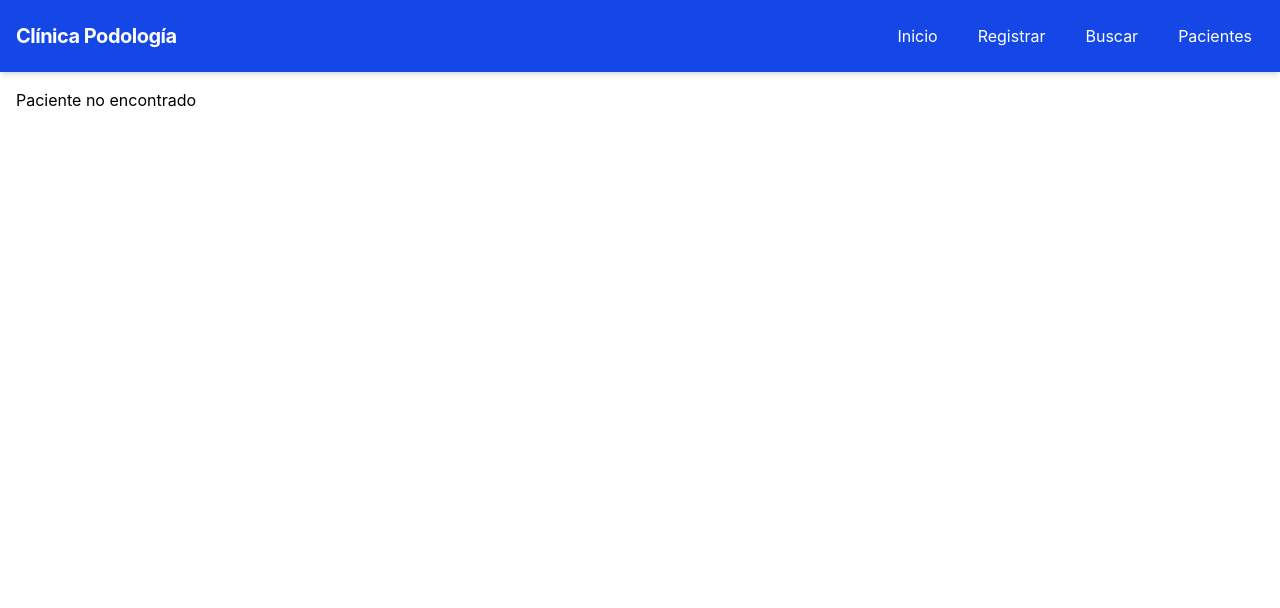
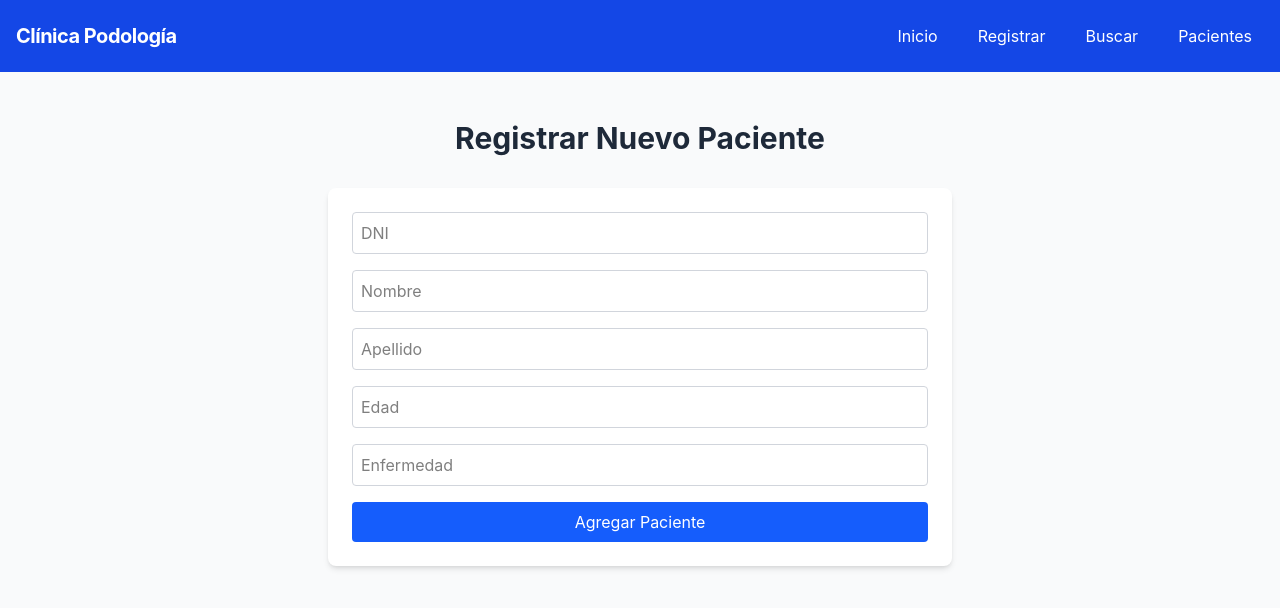
Before and after one commit to cgallardo-dev/sistema-pacientes, a React (Vite) app: page /pacientes/nuevo in a window 1280 px wide. Shown: the top 608 px of the page. Built offline with nearby package versions, Linux system fonts and the light colour scheme; no server answers; the database is empty.

Commit message:
feat(routing): move patient registration to a dedicated page

```diff
--- a/src/App.tsx
+++ b/src/App.tsx
@@ -1,5 +1,4 @@
 import { useEffect, useState } from 'react';
-import FormularioPaciente from './components/FormularioPaciente';
 import type { Paciente } from './types/paciente';
 import ListaPaciente from './components/ListaPaciente';
 import { Route, Routes } from 'react-router-dom';
@@ -8,21 +7,12 @@ import NavBar from './components/NavBar';
 import NotFound from './pages/NotFound';
 import DetallePaciente from './pages/DetallePaciente';
 import Busqueda from './pages/Busqueda';
+import Registrar from './pages/Registrar';
 import { supabase } from './supabase';
+
 function App() {
     const [pacientes, setPacientes] = useState<Paciente[]>([]);
-    async function agregarPaciente(paciente: Paciente) {
-        const { error } = await supabase
-            .from('pacientes')
-            .insert(paciente);
 
-        if (error) {
-            console.error(error);
-            alert('Error al guardar el paciente');
-        } else {
-            setPacientes(prev => [...prev, paciente]);
-        }
-    }
     useEffect(() => {
         async function cargarPacientes() {
             const { data, error } = await supabase
@@ -34,20 +24,21 @@ function App() {
         }
         cargarPacientes();
     }, []);
+
     return (
         <div>
             <NavBar />
             <Routes>
                 <Route path="/" element={<HomePage />} />
                 <Route path="/pacientes" element={
-                    <div>
-                        <FormularioPaciente onAgregarPaciente={agregarPaciente} />
+                    <div className="py-12">
                         <ListaPaciente pacientes={pacientes} />
                     </div>
                 } />
-                <Route path="*" element={<NotFound />} />
+                <Route path="/pacientes/nuevo" element={<Registrar />} />
                 <Route path="/pacientes/:id" element={<DetallePaciente pacientes={pacientes} />} />
                 <Route path="/busqueda" element={<Busqueda />} />
+                <Route path="*" element={<NotFound />} />
             </Routes>
         </div>
     );
--- /dev/null
+++ b/src/pages/Registrar.tsx
@@ -0,0 +1,32 @@
+import FormularioPaciente from '../components/FormularioPaciente';
+import { useNavigate } from 'react-router-dom';
+import { supabase } from '../supabase';
+import type { Paciente } from '../types/paciente';
+
+function Registrar() {
+    const navigate = useNavigate();
+
+    async function agregarPaciente(paciente: Paciente) {
+        const { error } = await supabase
+            .from('pacientes')
+            .insert(paciente);
+
+        if (error) {
+            console.error(error);
+            alert('Error al guardar el paciente');
+        } else {
+            alert('Paciente registrado exitosamente');
+            navigate('/pacientes');
+        }
+    }
+
+    return (
+        <div className="min-h-screen bg-gray-50 py-12">
+            <div className="max-w-2xl mx-auto px-6">
+                <h1 className="text-3xl font-bold text-gray-800 mb-8 text-center">Registrar Nuevo Paciente</h1>
+                <FormularioPaciente onAgregarPaciente={agregarPaciente} />
+            </div>
+        </div>
+    );
+}
+export default Registrar;
```
